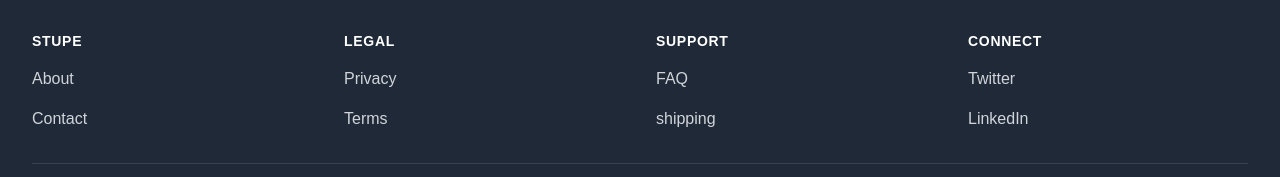
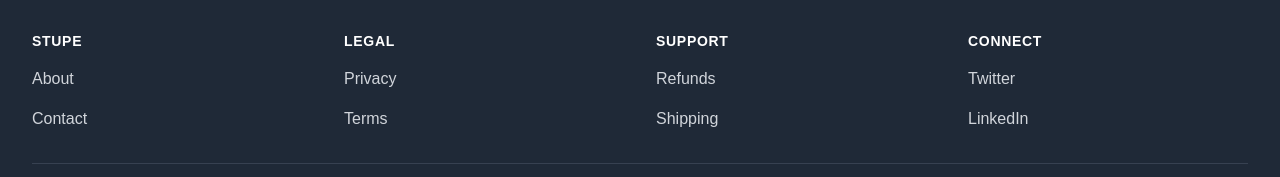
Before and after one commit to Gopikrishna-M-A/stupe, a Next.js app: page / in a window 1280 px wide. Shown: the part 532-709 px from the top of the page. Built offline with nearby package versions, Linux system fonts and the light colour scheme.

Commit message:
added shipping

```diff
--- a/src/components/Footer.jsx
+++ b/src/components/Footer.jsx
@@ -55,16 +55,16 @@ const Footer = () => {
             <ul className='mt-4 space-y-4'>
               <li>
                 <Link
-                  href='/faq'
+                  href='/refunds'
                   className='text-base text-gray-300 hover:text-white'>
-                  FAQ
+                  Refunds
                 </Link>
               </li>
               <li>
                 <Link
                   href='/shipping'
                   className='text-base text-gray-300 hover:text-white'>
-                 shipping
+                 Shipping
                 </Link>
               </li>
             </ul>
--- a/src/middleware.js
+++ b/src/middleware.js
@@ -11,6 +11,7 @@ const isPublicRoute = createRouteMatcher([
   '/faq',
   '/help',
   '/shipping',
+  '/refunds',
   '/'
 ])
 
```
